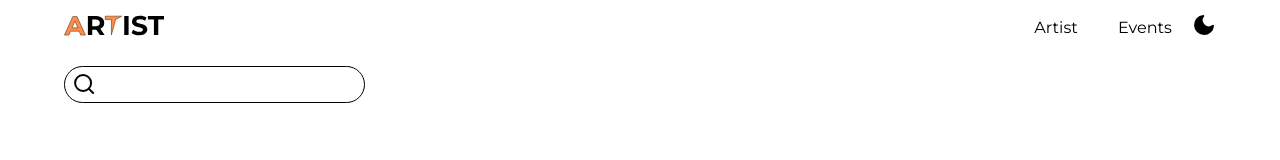
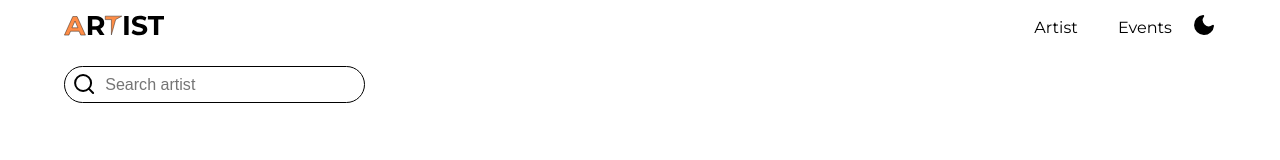
Before and after one commit to zillBoy/artist, a React (Create React App) app: page /artist in a window 1280 px wide. Shown: the top 160 px of the page. Built offline with nearby package versions, Linux system fonts and the light colour scheme.

Commit message:
Input placeholder - added

```diff
--- a/src/components/Event/EventArtist.jsx
+++ b/src/components/Event/EventArtist.jsx
@@ -39,7 +39,7 @@ const EventArtist = ({ artist, events, setFilteredEvents }) => {
                 </div>
             </div>
             <div className='eventartist__inputcontainer'>
-                <Input onChangeHandler={filterEventHandler} />
+                <Input placeholder='Filter event by name, city, etc...' onChangeHandler={filterEventHandler} />
             </div>
         </div>
     )
--- a/src/components/Input/Input.jsx
+++ b/src/components/Input/Input.jsx
@@ -3,7 +3,7 @@ import React, { useState, useEffect } from 'react'
 // Icons
 import { Search, X as Cancel } from 'react-feather'
 
-const Input = ({ onChangeHandler, onEnterPress = () => {}, page='' }) => {
+const Input = ({ onChangeHandler, onEnterPress = () => {}, page='', placeholder='' }) => {
 
     const [search, setSearch] = useState('')
     const [showCancel, setShowCancel] = useState(false)
@@ -39,7 +39,7 @@ const Input = ({ onChangeHandler, onEnterPress = () => {}, page='' }) => {
             <div className='input__icon'>
                 <Search className='input__icon--search' />
             </div>
-            <input className='input__container-input' type='text' value={search} onChange={changeHandler} onKeyPress={keyPressHandler} />
+            <input placeholder={placeholder} className='input__container-input' type='text' value={search} onChange={changeHandler} onKeyPress={keyPressHandler} />
             {showCancel && <div className='input__icon'>
                 <Cancel onClick={clearInputHandler} className='input__icon--cancel' />
             </div>}
--- a/src/pages/Artist.jsx
+++ b/src/pages/Artist.jsx
@@ -39,6 +39,7 @@ const Artist = () => {
                 onEnterPress={(name) => getArtistData(name, setArtist, setMessage, setLoading)}
                 onChangeHandler={resetArtistData}
                 page='artist'
+                placeholder='Search artist'
             />
             {loading ? <Spinner />
             : Object.keys(artist).length !== 0
--- a/src/pages/Event.jsx
+++ b/src/pages/Event.jsx
@@ -30,6 +30,7 @@ const Event = () => {
 
                 if (!result.hasOwnProperty('errorMessage')) {
                     setEvents(result)
+                    setFilteredEvents(result)
                     setArtistInfo(result[0]?.artist)
                 } else {
                     setMessage(`Artist with name "${artist}" not found!`)
```
